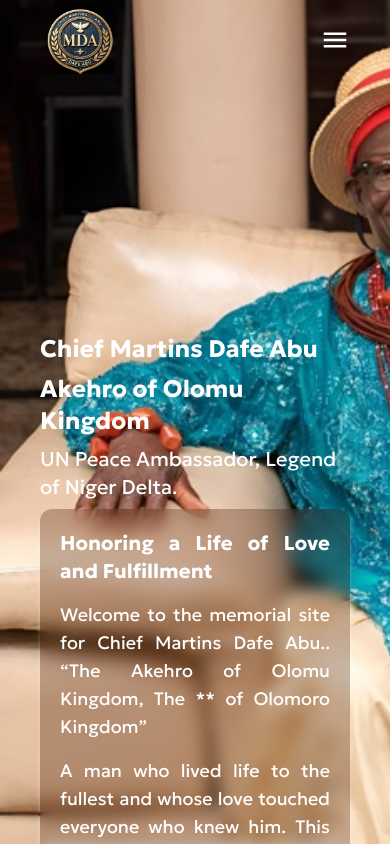
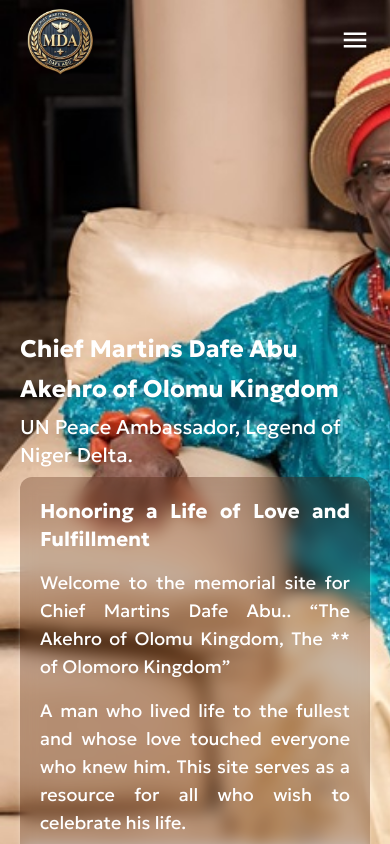
Before and after one commit to Dennardavid/Chief-Martins, a Next.js app: page / in a window 390 px wide. Shown: the top 844 px of the page. Built offline with nearby package versions, Linux system fonts and the light colour scheme.

Commit message:
mobile view

```diff
--- a/src/app/components/hero.js
+++ b/src/app/components/hero.js
@@ -23,7 +23,7 @@ export default function Hero() {
   });
 
   return (
-    <section className="relative px-10 top-[30%] xl:top-[50%] flex flex-col lg:flex-row  gap-2 justify-between text-white">
+    <section className="relative px-5 md:px-8 lg:px-10 top-[30%] xl:top-[50%] flex flex-col lg:flex-row  gap-2 justify-between text-white">
       <div>
         <h1 className="header font-extrabold text-2xl md:text-3xl xl:text-7xl xl:w-[850px]">
           Chief Martins Dafe Abu
--- a/src/app/components/navbar.js
+++ b/src/app/components/navbar.js
@@ -6,7 +6,7 @@ export default function Navbar() {
   return (
     <header className="text-white">
       <nav
-        className="flex justify-between items-center lg:hover:bg-slate-50 lg:hover:backdrop-filter lg:hover:bg-opacity-15 lg:hover:backdrop-blur-md px-10 ease-in-out duration-500"
+        className="flex justify-between items-center lg:hover:bg-slate-50 lg:hover:backdrop-filter lg:hover:bg-opacity-15 lg:hover:backdrop-blur-md px-5 md:px-8 lg:px-10 ease-in-out duration-500"
       >
         <div className="logo">
           <Image src="/logo.webp" alt="logo" width={80} height={80} />
```
